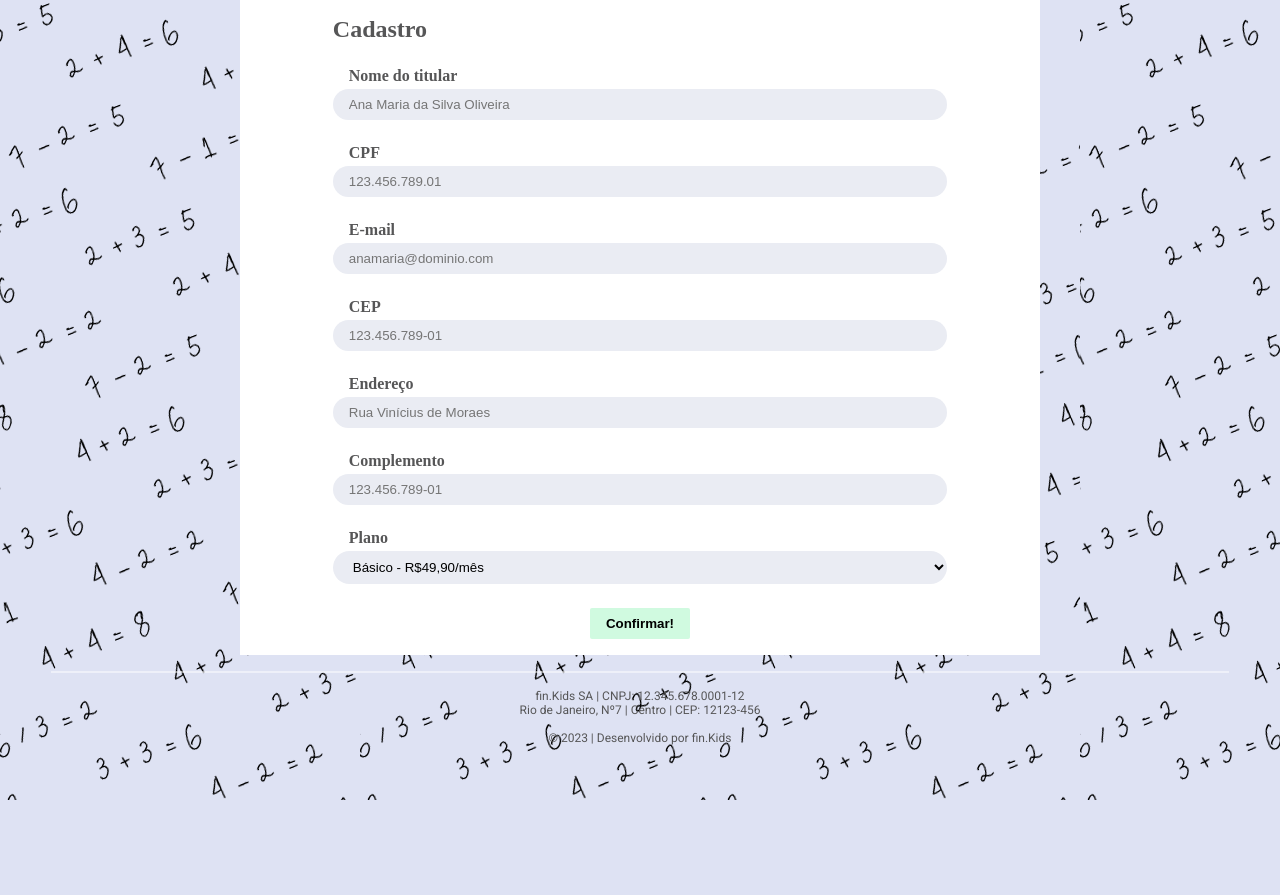
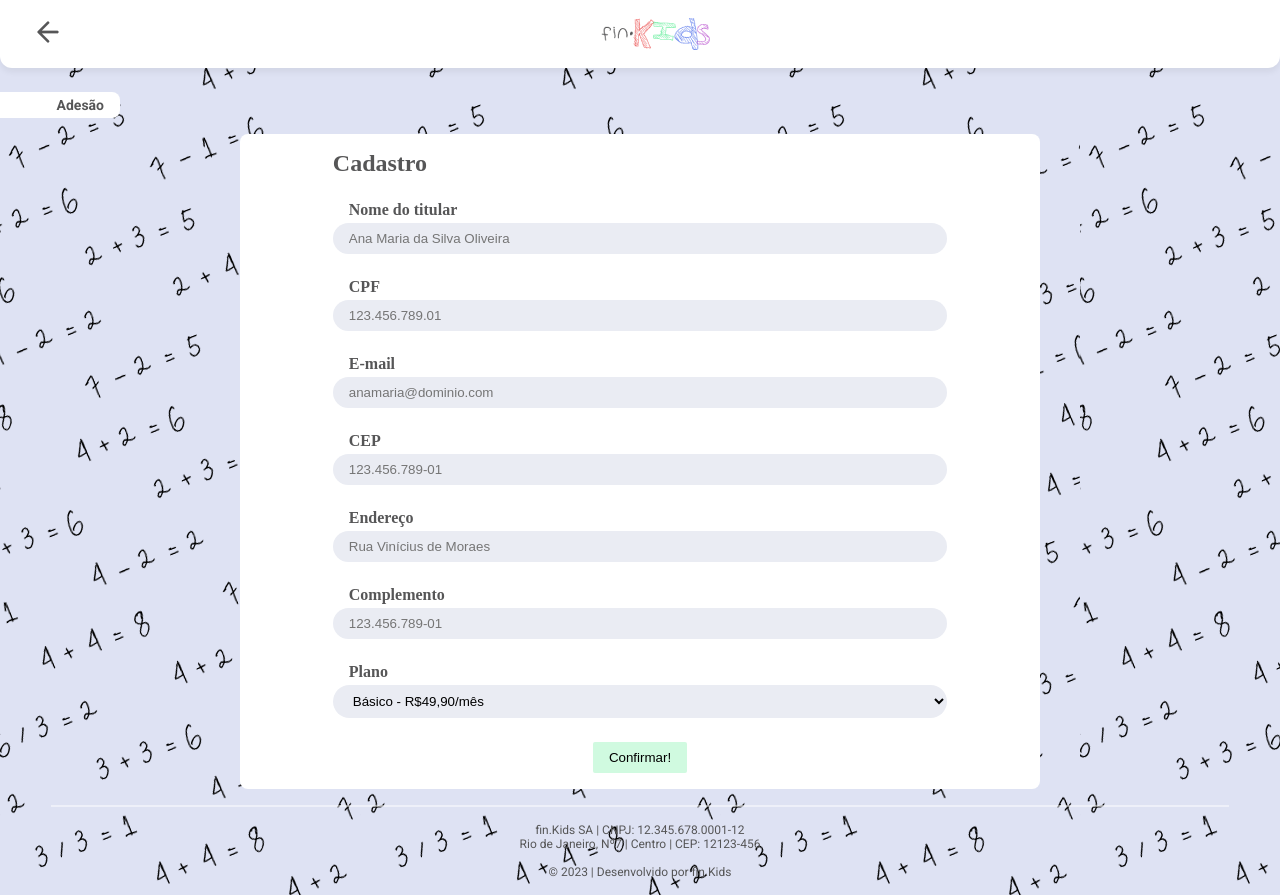
Before and after one commit to Joffre-Quintas/15.FinKids, a plain HTML site: page adesao.html in a window 1280 px wide. Before the commit the page ends 800 px from the top, so only its background shows below. Drawn offline with Linux system fonts and the light colour scheme.

Commit message:
feature: add adesao.html header

```diff
--- a/adesao.html
+++ b/adesao.html
@@ -1,5 +1,6 @@
 <!DOCTYPE html>
 <html lang="pt-br">
+
 <head>
     <meta charset="UTF-8">
     <meta http-equiv="X-UA-Compatible" content="IE=edge">
@@ -8,14 +9,27 @@
     <!-- CSS -->
     <link rel="stylesheet" href="./assets/css/reset.css">
     <link rel="stylesheet" href="./assets/css/root.css">
+    <link rel="stylesheet" href="./assets/css/header.css">
+    <link rel="stylesheet" href="./assets/css/adesao.css">
     <link rel="stylesheet" href="./assets/css/footer.css">
-    <link rel="stylesheet" href="./assets/css/adesao.css">
     <!-- Scritp JS -->
     <!-- <script type="module" src="assets/js/form/consumoCEP.js" defer></script> -->
     <!-- <script src="assets/js/formulario.js" defer></script> -->
 
 </head>
+
 <body>
+    <header>
+        <div class="teste">
+            <a href="./index.html"><img src="./assets/img/back.png" alt="Retornar a página anterior"></a>
+            <div class="img">
+                <img src="./assets/img/finKids Logo 2.png" alt="Logo da FinKids">
+            </div>
+        </div>
+    </header>
+    <div class="div_do_titulo">
+        <h1>Adesão</h1>
+    </div>
     <main class="main_form" id="criaErro">
         <form class="form" action="">
             <h2 class="Titulo_form">Cadastro</h2>
@@ -45,7 +59,7 @@
             </div>
             <div class="informacoes">
                 <label for="complementAdress">Complemento</label>
-                <input placeholder="123.456.789-01" type="text" id="complementAdress" >
+                <input placeholder="123.456.789-01" type="text" id="complementAdress">
             </div>
             <div class="informacoes">
                 <label for="">Plano</label>
@@ -70,13 +84,13 @@
     <footer>
         <div class="footer__linha"></div>
         <div class="footer__texto">
-        <address>
-            fin.Kids SA | CNPJ: 12.345.678.0001-12  <br>
-            Rio de Janeiro, Nº7 | Centro | CEP: 12123-456
+            <address>
+                fin.Kids SA | CNPJ: 12.345.678.0001-12 <br>
+                Rio de Janeiro, Nº7 | Centro | CEP: 12123-456
 
-        </address>
-        <br>
-        <p>© 2023 | Desenvolvido por fin.Kids</p>
+            </address>
+            <br>
+            <p>© 2023 | Desenvolvido por fin.Kids</p>
         </div>
     </footer>
 
@@ -84,4 +98,5 @@
 
     <script type="module" src="assets/js/form/formApp.js"></script>
 </body>
+
 </html>
--- a/assets/css/adesao.css
+++ b/assets/css/adesao.css
@@ -1,14 +1,35 @@
-.main_form{
-    background-color: var(--white-bg) ;
+.div_do_titulo {
+    width: 7.5rem;
+    height: 1.625rem;
+    background-color: var(--white-bg);
+    border-radius: 0 0.5rem 0.5rem 0;
+    display: flex;
+    align-items: center;
+    justify-content: flex-end;
+    padding-right: 1rem;
+    margin-top: 1.5rem;
+    margin-bottom: 1rem;
+}
+
+.div_do_titulo h1 {
+    font-family: 'roboto', sans-serif;
+    font-weight: 600;
+    font-size: 0.875rem;
+}
+
+.main_form {
+    background-color: var(--white-bg);
     width: 95%;
     display: flex;
     margin: 0 auto;
     padding: 16px;
     max-width: 800px;
     color: var(--cinza);
+    border-radius: 8px;
 }
 
-.form{
+
+.form {
     display: flex;
     flex-direction: column;
     gap: 1.5rem;
@@ -16,17 +37,18 @@
     margin: 0 auto;
 }
 
-.informacoes{
+.informacoes {
     display: flex;
     flex-direction: column;
 }
 
-.informacoes label{
+.informacoes label {
     margin-left: 1rem;
     font-weight: 600;
 }
 
-.informacoes > input, .informacoes select{
+.informacoes>input,
+.informacoes select {
     background-color: var(--input-background);
     border-radius: 50px;
     padding: 8px 0 8px 16px;
@@ -34,27 +56,30 @@
     margin-top: 0.25rem;
 }
 
-.informacoes > input:focus, .informacoes select:focus{
+.informacoes>input:focus,
+.informacoes select:focus {
     outline: 2px solid var(--button-bg-pressed);
 }
 
-.botao{
+.botao {
     color: var(--button-font);
     margin: 0 auto;
 }
 
-.botao input{
-    font-weight: 700;
-    padding: 0.5rem 1rem ;
+.botao input {
+    font-weight: 500;
+    padding: 0.5rem 1rem;
     background-color: var(--button-bg-enable);
     border-radius: 2px;
 
 }
-.botao input:hover{
+
+.botao input:hover {
     background-color: var(--hover);
 
 }
-.error{
+
+.error {
     font-size: 0.75rem;
     margin: 10px 0 0 20px;
     color: var(--button-bg-pressed);
--- a/assets/css/header.css
+++ b/assets/css/header.css
@@ -25,14 +25,14 @@ header {
 }
 
 /* Menu Hamburguer */
-label {
+.teste label {
     position: relative;
     width: 30px;
     height: 22px;
 
 }
 
-label span {
+.teste label span {
     position: absolute;
     display: block;
     width: 100%;
@@ -42,15 +42,15 @@ label span {
     transition: .4s ease-in-out;
 }
 
-label span:nth-child(1) {
+.teste label span:nth-child(1) {
     top: 0;
 }
 
-label span:nth-child(2) {
+.teste label span:nth-child(2) {
     top: 8px;
 }
 
-label span:nth-child(3) {
+.teste label span:nth-child(3) {
     top: 16px;
 }
 
```
